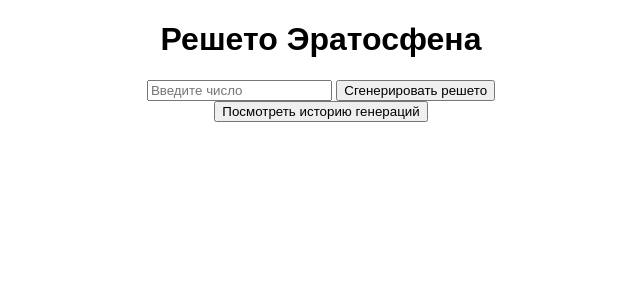
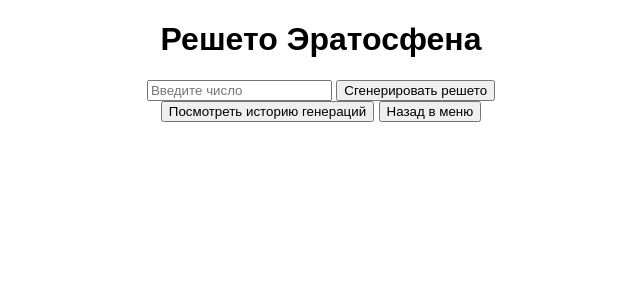
Before and after one commit to maratsaratov/Eratosthenes-sieve, a Flask app: page /generate_sieve in a window 1280 px wide. Shown: the part 91-391 px from the top of the page, without its empty margins (319-959 px from the left). Run offline with Flask 3, Linux system fonts and the light colour scheme; a user stored in the database is signed in.

Commit message:
Update generate_sieve

```diff
--- a/templates/generate_sieve.html
+++ b/templates/generate_sieve.html
@@ -55,6 +55,7 @@
    {% endif %}
 
    <button onclick="window.location.href='/history'">Посмотреть историю генераций</button>
+   <button onclick="window.location.href='/menu'">Назад в меню</button>
 </div>
 
 <script>
```
